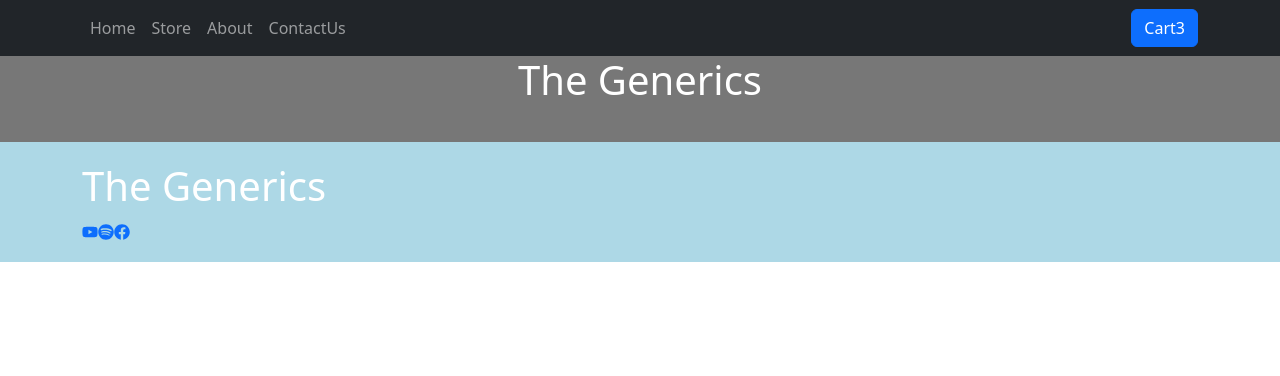
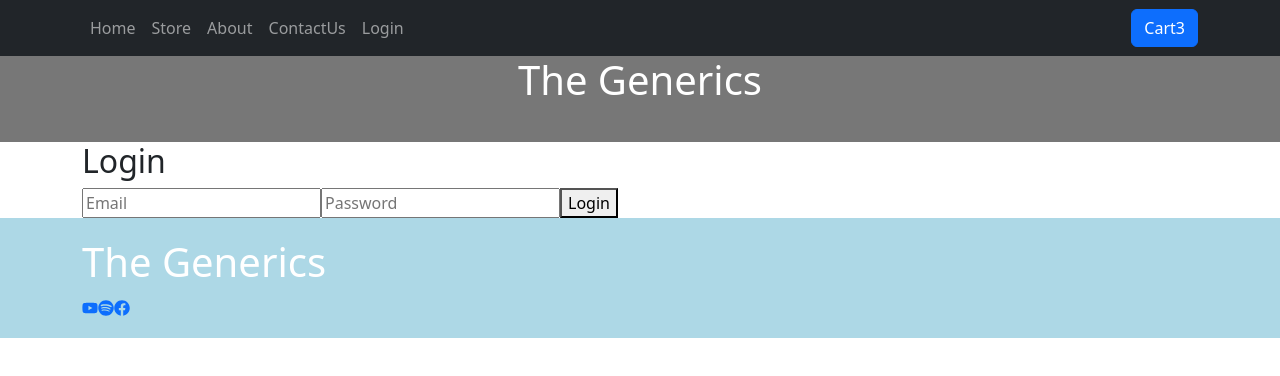
Before and after one commit to shalinigogikar/E-commerce-website, a React (Create React App) app: page /login in a window 1280 px wide. Shown: the top 376 px of the page. Built offline with nearby package versions, Linux system fonts and the light colour scheme.

Commit message:
login method is added

```diff
--- a/src/App.js
+++ b/src/App.js
@@ -1,5 +1,5 @@
 import React,{useContext, useState}from "react";
-import {BrowserRouter,  Route, Switch, Link,useLocation } from "react-router-dom";
+import {BrowserRouter,  Route, Switch, Link,useLocation ,useHistory} from "react-router-dom";
 import {Button} from "react-bootstrap";
 import { Container,Navbar,Nav } from "react-bootstrap";
 import ProductList from "./components/ProductList";
@@ -11,6 +11,8 @@ import About from "./components/About";
 import Home from "./components/Home";
 import ContactUs from "./components/ContactUs";
 import ProductPage from "./components/ProductPage";
+import Login from "./components/Login";
+import { AuthContext } from "./components/AuthContext";
 function App() {
   return (
     <BrowserRouter>
@@ -23,6 +25,13 @@ function MainContent() {
   const [showCart, setShowCart] = useState(false);
   const {cart}=useContext(CartContext);
   const location=useLocation();
+  const history = useHistory();
+  const authContext = useContext(AuthContext);
+  if (!authContext) {
+    console.error("AuthContext is not available!");
+    return null;
+  }
+  const {user,logout}=authContext;
   return (
     <>
     <Navbar bg="dark" variant="dark" expand="md">
@@ -32,6 +41,11 @@ function MainContent() {
       <Nav.Link as={Link} to="/store">Store</Nav.Link>
       <Nav.Link as={Link} to="/about">About</Nav.Link>
       <Nav.Link as={Link} to="/contact">ContactUs</Nav.Link>
+      {!user ? (
+              <Nav.Link as={Link} to="/login">Login</Nav.Link>
+            ) : (
+              <Button variant="outline-light" onClick={() => { logout(); history("/"); }}>Logout</Button>
+            )}
       </Nav>
       <Button onClick={() => setShowCart(true)}>Cart{cart.length}</Button>
       </Container>
@@ -50,6 +64,7 @@ function MainContent() {
           <Route path="/about" component={About} />
           <Route path="/contact" component={ContactUs}/>
           <Route path="/product/:id" component={ProductPage} />
+          <Route path="/login" component={Login} />
         </Switch></Container>
     {/*<ProductList/> we have moved it to store*/}
 
--- /dev/null
+++ b/src/components/AuthContext.js
@@ -0,0 +1,38 @@
+import React, { createContext, useState, useEffect } from "react";
+
+export const AuthContext = createContext();
+
+const AuthProvider = ({ children }) => {
+  const [user, setUser] = useState(null);
+  const [token, setToken] = useState(localStorage.getItem("token") || "");
+
+  useEffect(() => {
+    // Check if a user is already logged in from localStorage
+    const storedUser = JSON.parse(localStorage.getItem("user"));
+    if (storedUser) {
+      setUser(storedUser);
+    }
+  }, []);
+
+  const login = (userData, token) => {
+    setUser(userData);
+    setToken(token);
+    localStorage.setItem("user", JSON.stringify(userData));
+    localStorage.setItem("token", token);
+  };
+
+  const logout = () => {
+    setUser(null);
+    setToken("");
+    localStorage.removeItem("user");
+    localStorage.removeItem("token");
+  };
+
+  return (
+    <AuthContext.Provider value={{ user, token, login, logout }}>
+      {children}
+    </AuthContext.Provider>
+  );
+};
+
+export default AuthProvider;
--- /dev/null
+++ b/src/components/Login.js
@@ -0,0 +1,53 @@
+import React, { useState, useContext } from "react";
+import { useHistory } from "react-router-dom";
+import { AuthContext } from "./AuthContext";
+
+const Login = () => {
+  const [email, setEmail] = useState("");
+  const [password, setPassword] = useState("");
+  const [error, setError] = useState("");
+  const { setToken } = useContext(AuthContext);
+  const history = useHistory();
+
+  const handleLogin = async (e) => {
+    e.preventDefault();
+    setError("");
+
+    try {
+      const response = await fetch(
+        `https://identitytoolkit.googleapis.com/v1/accounts:signInWithPassword?key=YOUR_FIREBASE_API_KEY`,
+        {
+          method: "POST",
+          headers: { "Content-Type": "application/json" },
+          body: JSON.stringify({ email, password, returnSecureToken: true }),
+        }
+      );
+
+      if (!response.ok) {
+        throw new Error("Invalid credentials");
+      }
+
+      const data = await response.json();
+      setToken(data.idToken); // Store token in context
+      localStorage.setItem("token", data.idToken); // Store token for persistence
+
+      history("/store"); // Redirect to products page
+    } catch (err) {
+      setError("Invalid credentials. Please try again.");
+    }
+  };
+
+  return (
+    <div>
+      <h2>Login</h2>
+      {error && <p style={{ color: "red" }}>{error}</p>}
+      <form onSubmit={handleLogin}>
+        <input type="email" placeholder="Email" value={email} onChange={(e) => setEmail(e.target.value)} required />
+        <input type="password" placeholder="Password" value={password} onChange={(e) => setPassword(e.target.value)} required />
+        <button type="submit">Login</button>
+      </form>
+    </div>
+  );
+};
+
+export default Login;
--- a/src/components/ProductData.js
+++ b/src/components/ProductData.js
@@ -1,4 +1,3 @@
-import React from "react";
 const ProductData=[
     {
         id:"1",
--- a/src/index.js
+++ b/src/index.js
@@ -1,17 +1,20 @@
-import React from 'react';
-import ReactDOM from 'react-dom/client';
-import './index.css';
-import App from './App';
+import React from "react";
+import ReactDOM from "react-dom/client";
+import "./index.css";
+import App from "./App";
 import "react-bootstrap";
 import "bootstrap/dist/css/bootstrap.css";
-import CartProvider from './components/CartContext';
-import { BrowserRouter } from 'react-router-dom';
+import CartProvider from "./components/CartContext";
+import { BrowserRouter } from "react-router-dom";
+import AuthProvider from "./components/AuthContext"; // ✅ Use default import
 
-const root = ReactDOM.createRoot(document.getElementById('root'));
+const root = ReactDOM.createRoot(document.getElementById("root"));
 root.render(
   <BrowserRouter>
-  <CartProvider>
-    <App />
-  </CartProvider>
+    <AuthProvider>
+      <CartProvider>
+        <App />
+      </CartProvider>
+    </AuthProvider>
   </BrowserRouter>
 );
```
